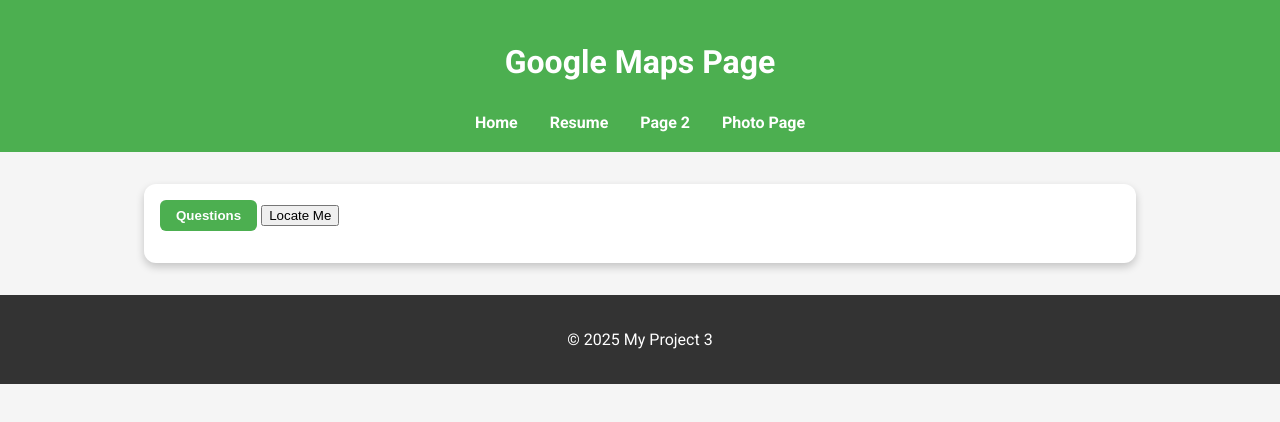
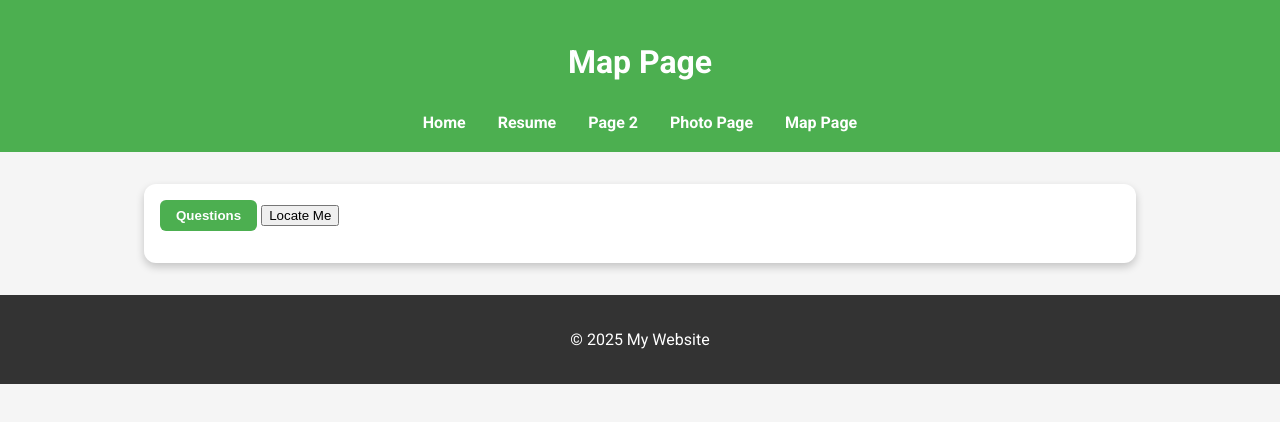
Before and after one commit to A737-com/Project_3, a plain HTML site: page map.html in a window 1280 px wide. Drawn offline with Linux system fonts and the light colour scheme; some packages are replaced by stand-ins of ours.

Commit message:
index.html

```diff
--- a/map.html
+++ b/map.html
@@ -10,13 +10,14 @@
 </head>
 <body>
   <header>
-    <h1>Google Maps Page</h1>
+    <h1>Map Page</h1>
     <nav>
       <ul>
         <li><a href="index.html">Home</a></li>
         <li><a href="resume.html">Resume</a></li>
         <li><a href="page2.html">Page 2</a></li>
         <li><a href="page3.html">Photo Page</a></li>
+        <li><a href="map.html">Map Page</a></li>
       </ul>
     </nav>
   </header>
@@ -24,11 +25,12 @@
   <div id="page-wrapper">
     <button id="questionBtn">Questions</button>
     <button id="locateBtn">Locate Me</button>
+
     <div id="map"></div>
   </div>
 
   <footer>
-    <p>&copy; <span id="year-map"></span> My Project 3</p>
+    <p>&copy; <span id="year-map"></span> My Website</p>
   </footer>
 </body>
 </html>
```
